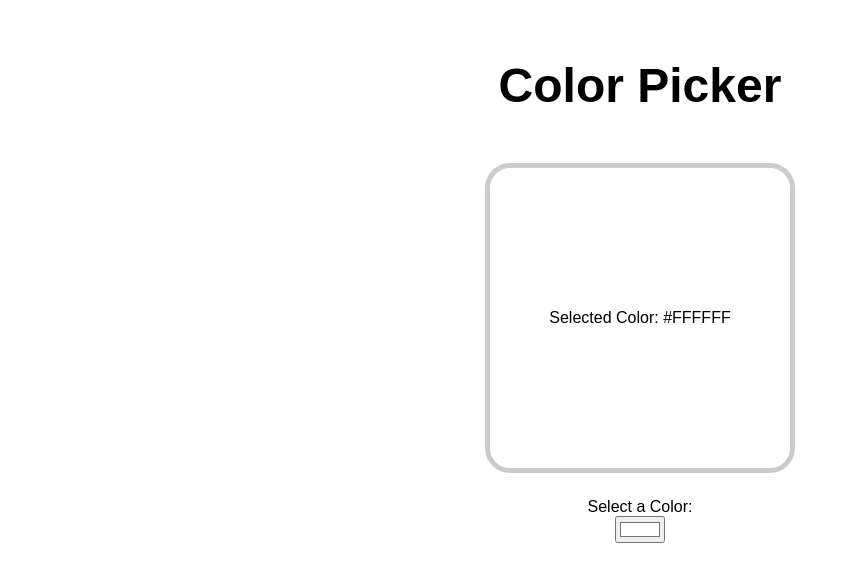
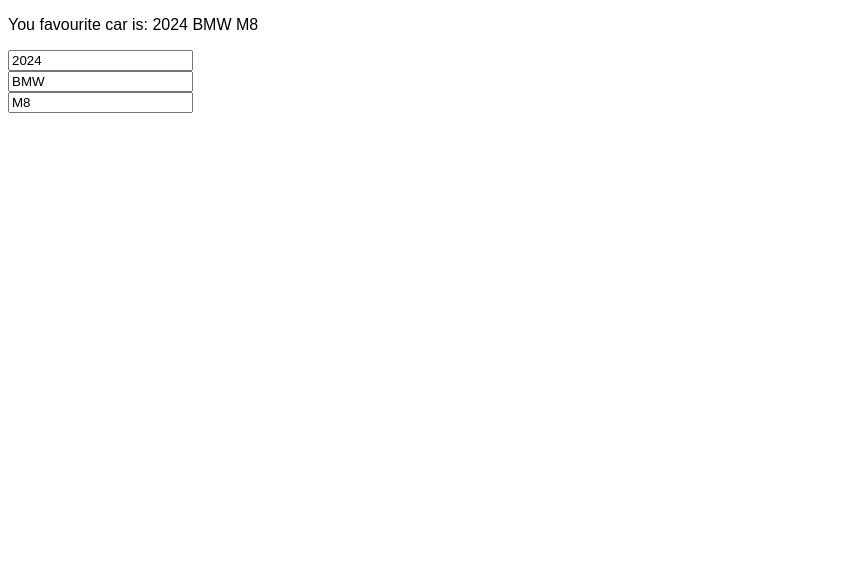
Before and after one commit to karan842/my-react-app, a React (Vite) app: page / in a window 1280 px wide. Shown: the top 582 px of the page, without its empty margins (0-850 px from the left). Built offline with nearby package versions, Linux system fonts and the light colour scheme.

Commit message:
state updater

```diff
--- a/src/App.jsx
+++ b/src/App.jsx
@@ -1,6 +1,6 @@
-import ColorPicker from "./ColorPicker";
+import MyComoponent from "./MyComponent";
 
 function App() {
-  return(<ColorPicker/>);
+  return(<MyComoponent/>);
 }
 export default App
--- a/src/MyComponent.jsx
+++ b/src/MyComponent.jsx
@@ -1,38 +1,30 @@
-import React, {useState} from 'react'
+import React, {useState} from 'react';
+
+function MyComoponent(){
+
+    const [car, setCar] = useState({year:2024,
+                                    make:"BMW",
+                                    model:"M8"});
+
+    function handleYearChange(event){
+        setCar(c => ({...c, year: event.target.value}));
+    }
+    function handleMakeChange(event){
+        setCar(c => ({...c, make: event.target.value}));
+
+    }
+    function handleModelChange(event){
+        setCar(c => ({...c, model: event.target.value}));
+    }
 
 
-// We can create stateful variable
-function MyComoponent(){
-
-    const [name, setName] = useState("Guest");
-    const [age, setAge] = useState(0);
-
-    const [isEmployed, setIsEmployed] = useState(false);
-
-    const updateName = () => {
-        setName("Spongbob")
-    }
-
-    const incrementAge = () => {
-        setAge(age + 2);
-    }
-
-    const toggleEmployedStatus = () => {
-        setIsEmployed(!isEmployed);
-    }
-
-    return(
+    return (<>
         <div>
-            <p>Name: {name}</p>
-            <button onClick={updateName}>Set Name</button>
-
-            <p>Age: {age}</p>
-            <button onClick={incrementAge}>Increment Age</button>
-
-            <p>Is Employed: {isEmployed ? "Yes" : "No"}</p>
-            <button onClick={toggleEmployedStatus}>Is Employed</button>
+            <p>You favourite car is: {car.year} {car.make} {car.model}</p>
+            <input type="number" value={car.year} onChange={handleYearChange}/><br/>
+            <input type="text" value={car.make} onChange={handleMakeChange}/><br/>
+            <input type="text" value={car.model} onChange={handleModelChange}/><br/>
         </div>
-    )
-
+    </>)
 }
 export default MyComoponent
```
Also changed, not shown: src/UpdaterFunction.jsx (added, +26 -0 lines).
